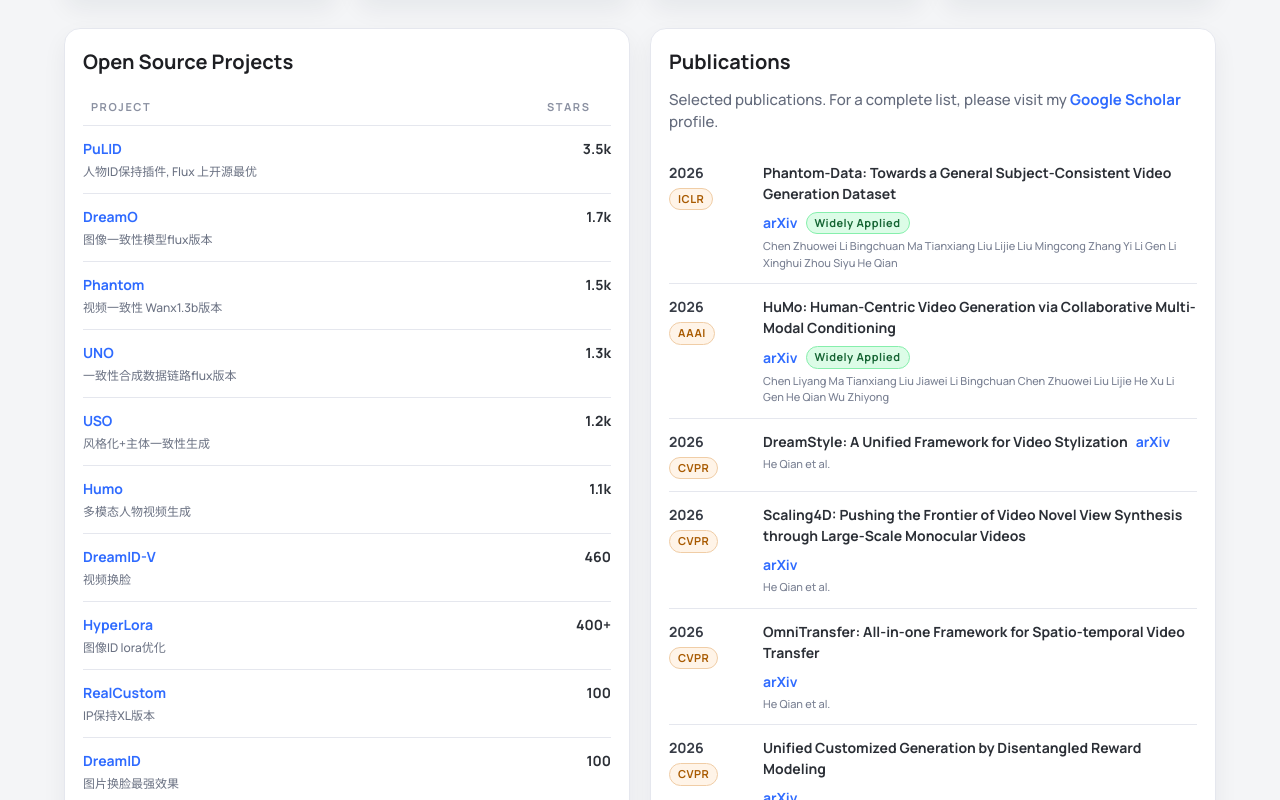
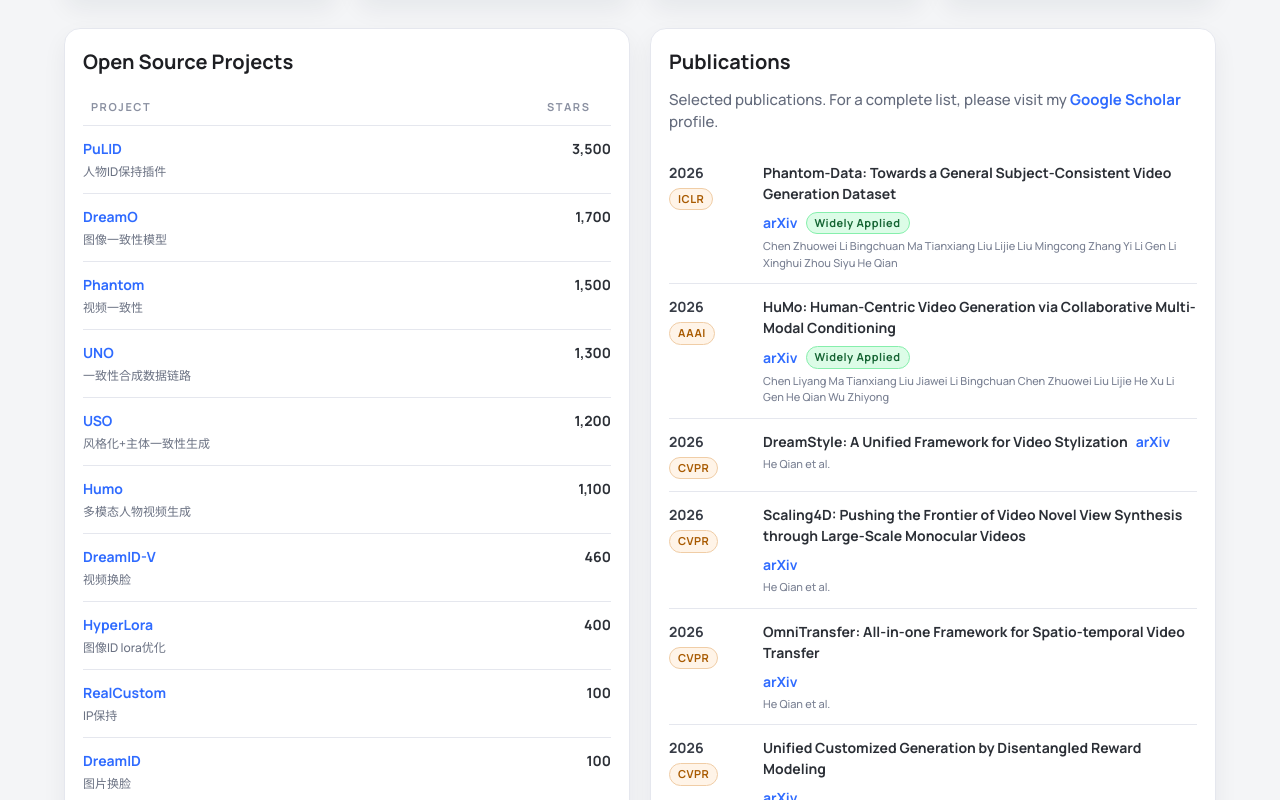
Before and after one commit to logic1988/logic1988.github.io, a Next.js app: page / in a window 1280 px wide. Shown: the part 340-1140 px from the top of the page. Built offline with nearby package versions, Linux system fonts and the light colour scheme; no server answers.

Commit message:
feat: 优化项目描述并修复 Stars 显示为完整数字

```diff
--- a/src/app/page.tsx
+++ b/src/app/page.tsx
@@ -14,7 +14,7 @@
   name: string;
   description: string;
   url: string;
-  stars?: string | number;
+  stars: number;
 }
 
 interface Paper {
@@ -35,69 +35,69 @@
   const baseProjects: Project[] = [
     {
       name: 'PuLID',
-      description: '人物ID保持插件, Flux 上开源最优',
+      description: '人物ID保持插件',
       url: 'https://github.com/ToTheBeginning/PuLID',
-      stars: '3.5k'
+      stars: 3500
     },
     {
       name: 'DreamO',
-      description: '图像一致性模型flux版本',
+      description: '图像一致性模型',
       url: 'https://github.com/bytedance/DreamO',
-      stars: '1.7k'
+      stars: 1700
     },
     {
       name: 'Phantom',
-      description: '视频一致性 Wanx1.3b版本',
+      description: '视频一致性',
       url: 'https://github.com/Phantom-video/Phantom',
-      stars: '1.5k'
+      stars: 1500
     },
     {
       name: 'UNO',
-      description: '一致性合成数据链路flux版本',
+      description: '一致性合成数据链路',
       url: 'https://github.com/bytedance/UNO',
-      stars: '1.3k'
+      stars: 1300
     },
     {
       name: 'USO',
       description: '风格化+主体一致性生成',
       url: 'https://github.com/bytedance/USO',
-      stars: '1.2k'
+      stars: 1200
     },
     {
       name: 'Humo',
       description: '多模态人物视频生成',
       url: 'https://github.com/phantom-video/humo',
-      stars: '1.1k'
+      stars: 1100
     },
     {
       name: 'DreamID-V',
       description: '视频换脸',
       url: 'https://github.com/bytedance/DreamID-V',
-      stars: '460'
+      stars: 460
     },
     {
       name: 'HyperLora',
       description: '图像ID lora优化',
       url: 'https://github.com/bytedance/ComfyUI-HyperLoRA',
-      stars: '400+'
+      stars: 400
     },
     {
       name: 'RealCustom',
-      description: 'IP保持XL版本',
+      description: 'IP保持',
       url: 'https://github.com/bytedance/RealCustom',
-      stars: '100'
+      stars: 100
     },
     {
       name: 'DreamID',
-      description: '图片换脸最强效果',
+      description: '图片换脸',
       url: 'https://github.com/superhero-7/DreamID',
-      stars: '100'
+      stars: 100
     },
     {
       name: 'I2VControl',
       description: '视频运动运镜控制通用方案',
       url: 'https://github.com/WanquanF/I2VControl-Camera',
-      stars: '100'
+      stars: 100
     }
   ];
 
@@ -442,20 +442,18 @@
     }
   }, []);
 
-  const getProjectStars = (project: Project): number | string => {
+  const getProjectStars = (project: Project): number => {
     const repo = githubRepos.get(project.url);
     if (repo) {
       return repo.stars;
     }
-    return project.stars || 0;
+    return typeof project.stars === 'number' ? project.stars : 0;
   };
 
   const sortedProjects = [...baseProjects].sort((a, b) => {
     const starsA = getProjectStars(a);
     const starsB = getProjectStars(b);
-    const numA = typeof starsA === 'string' ? parseFloat(starsA.replace('+', '')) * (starsA.includes('k') ? 1000 : 1) : starsA;
-    const numB = typeof starsB === 'string' ? parseFloat(starsB.replace('+', '')) * (starsB.includes('k') ? 1000 : 1) : starsB;
-    return numB - numA;
+    return starsB - starsA;
   });
 
   const totalPapersPages = Math.ceil(sortedPapers.length / PAPERS_PER_PAGE);
@@ -476,13 +474,7 @@
         <div className="card" style={{ '--accent': '#3b82f6' } as React.CSSProperties}>
           <div className="card-title">GitHub Stars</div>
           <div className="card-value">
-            {sortedProjects.reduce((sum, p) => {
-              const stars = getProjectStars(p);
-              const numStars = typeof stars === 'string'
-                ? parseFloat(stars.replace('+', '')) * (stars.includes('k') ? 1000 : 1)
-                : stars;
-              return sum + numStars;
-            }, 0).toLocaleString()}
+            {sortedProjects.reduce((sum, p) => sum + getProjectStars(p), 0).toLocaleString()}
           </div>
           <div className="card-note">as of {currentDate}</div>
         </div>
@@ -526,9 +518,7 @@
                       <div className="repo-desc">{project.description}</div>
                     </td>
                     <td className="repo-stars">
-                      {typeof getProjectStars(project) === 'number'
-                        ? getProjectStars(project).toLocaleString()
-                        : getProjectStars(project)}
+                      {getProjectStars(project).toLocaleString()}
                     </td>
                   </tr>
                 ))}
```
